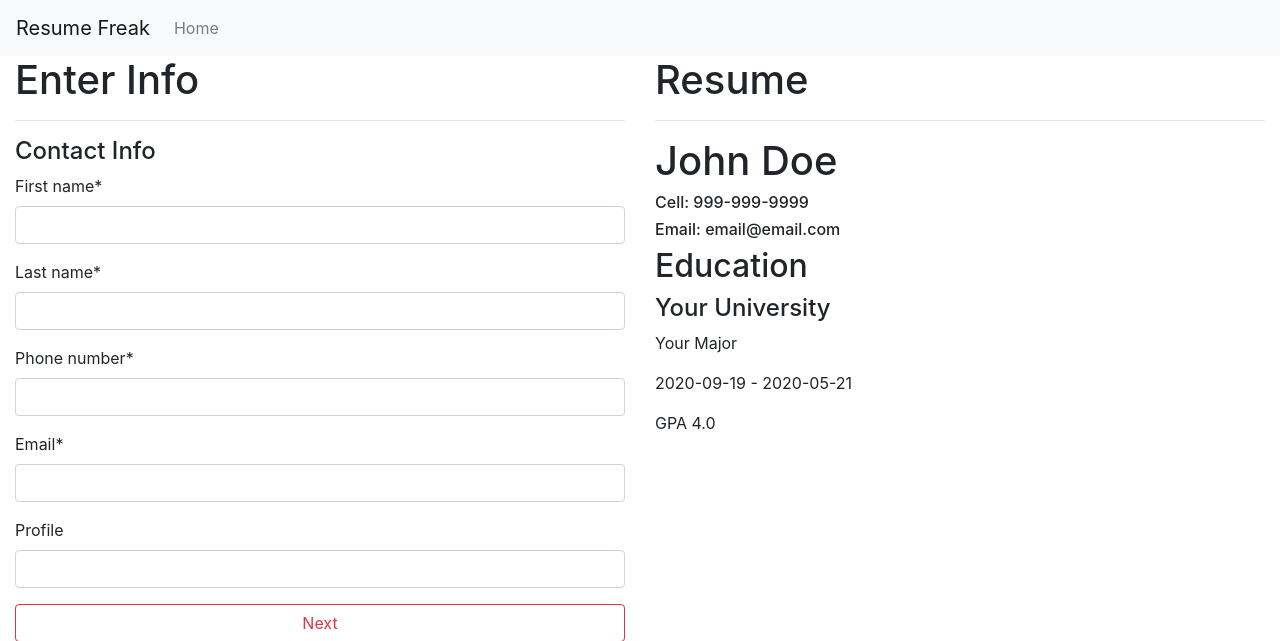
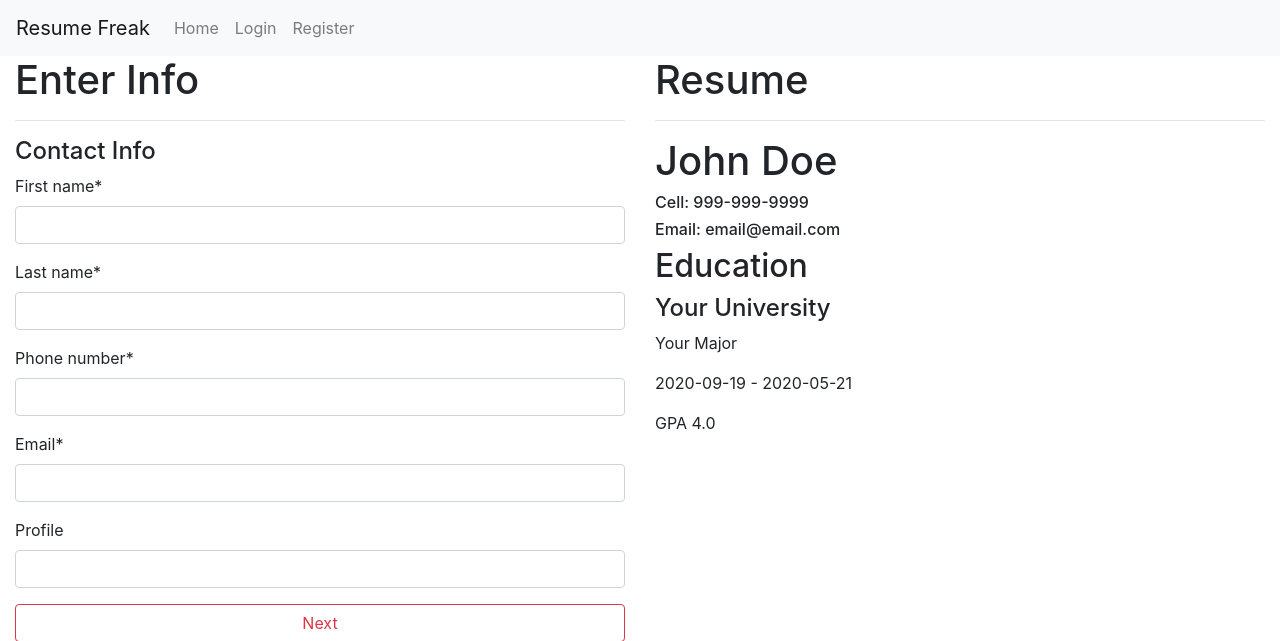
Before and after one commit to noahskorner/resume-freak, a Django app: page /resume_form/ in a window 1280 px wide. Shown: the top 641 px of the page. Run offline with Django 3.2, Linux system fonts and the light colour scheme; some libraries are stand-ins or nearby versions.

Commit message:
Update index.html

```diff
--- a/resume_builder/templates/resume_builder/index.html
+++ b/resume_builder/templates/resume_builder/index.html
@@ -15,7 +15,8 @@
   </head>
   <body>
     <nav class="navbar navbar-expand-lg navbar-light bg-light">
-      <a class="navbar-brand" href="#">Resume Freak</a>
+      <!--change address when domain is up-->
+      <a class="navbar-brand" href="http://127.0.0.1:8000/">Resume Freak</a>
       <button
         class="navbar-toggler"
         type="button"
@@ -29,8 +30,19 @@
       </button>
       <div class="collapse navbar-collapse" id="navbarNavAltMarkup">
         <div class="navbar-nav">
-          <a class="nav-item nav-link" href="#">Home</a>
+          <!--change address when domain is up-->
+          <a class="nav-item nav-link" href="http://127.0.0.1:8000/">Home</a>
         </div>
+        <div class="collapse navbar-collapse" id="navbarNavAltMarkup">
+          <div class="navbar-nav">
+            <!--change address when domain is up-->
+            <a class="nav-item nav-link" href="http://127.0.0.1:8000/login/">Login</a>
+          </div>
+          <div class="collapse navbar-collapse" id="navbarNavAltMarkup">
+            <div class="navbar-nav">
+              <!--change address when domain is up-->
+              <a class="nav-item nav-link" href="http://127.0.0.1:8000/register/">Register</a>
+            </div>
       </div>
     </nav>
 
```
